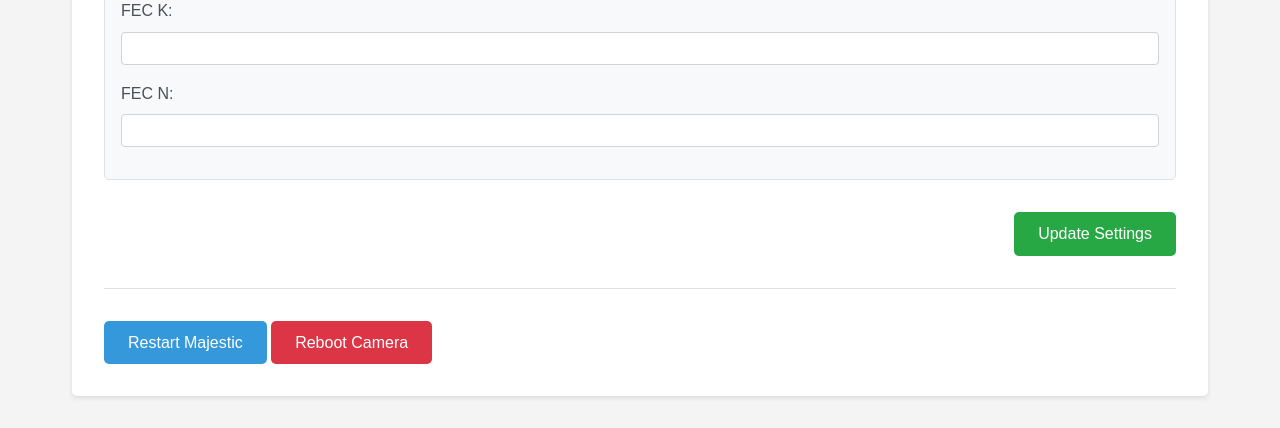
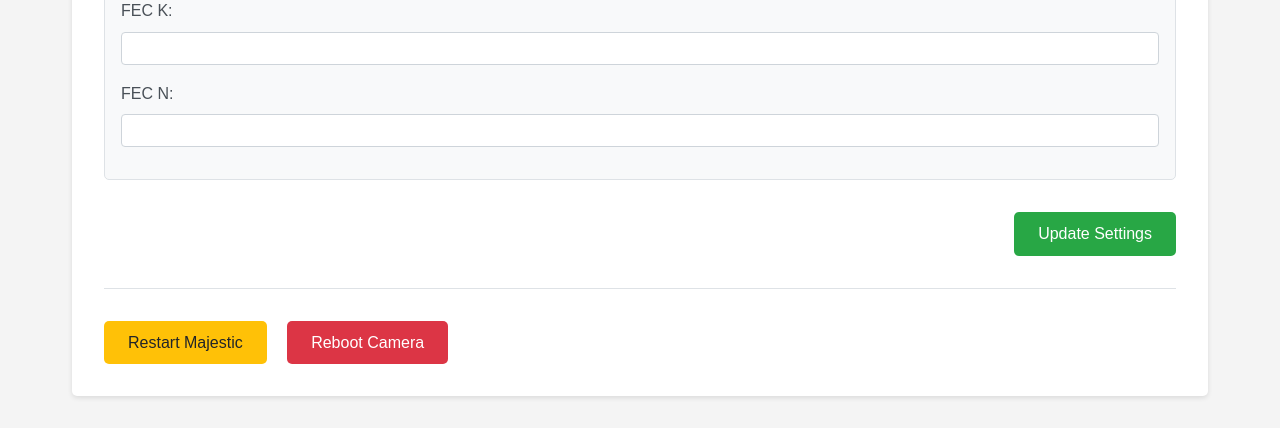
Before and after one commit to angorb/radxa_gs_webUI, a Flask app: page /camera in a window 1280 px wide. Shown: the part 1409-1837 px from the top of the page. Run offline with Flask 3, Linux system fonts and the light colour scheme.

Commit message:
Update styles.css

```diff
--- a/static/css/styles.css
+++ b/static/css/styles.css
@@ -437,3 +437,18 @@ main {
         max-width: 100%;
     }
 }
+.button-danger:hover {
+    background-color: #c82333;
+}
+
+.button-warning {
+    background-color: #ffc107;
+    color: #212529;
+    border: none;
+    transition: background-color 0.3s ease;
+    margin-right: 1rem;
+}
+
+.button-warning:hover {
+    background-color: #e0a800;
+}
```
